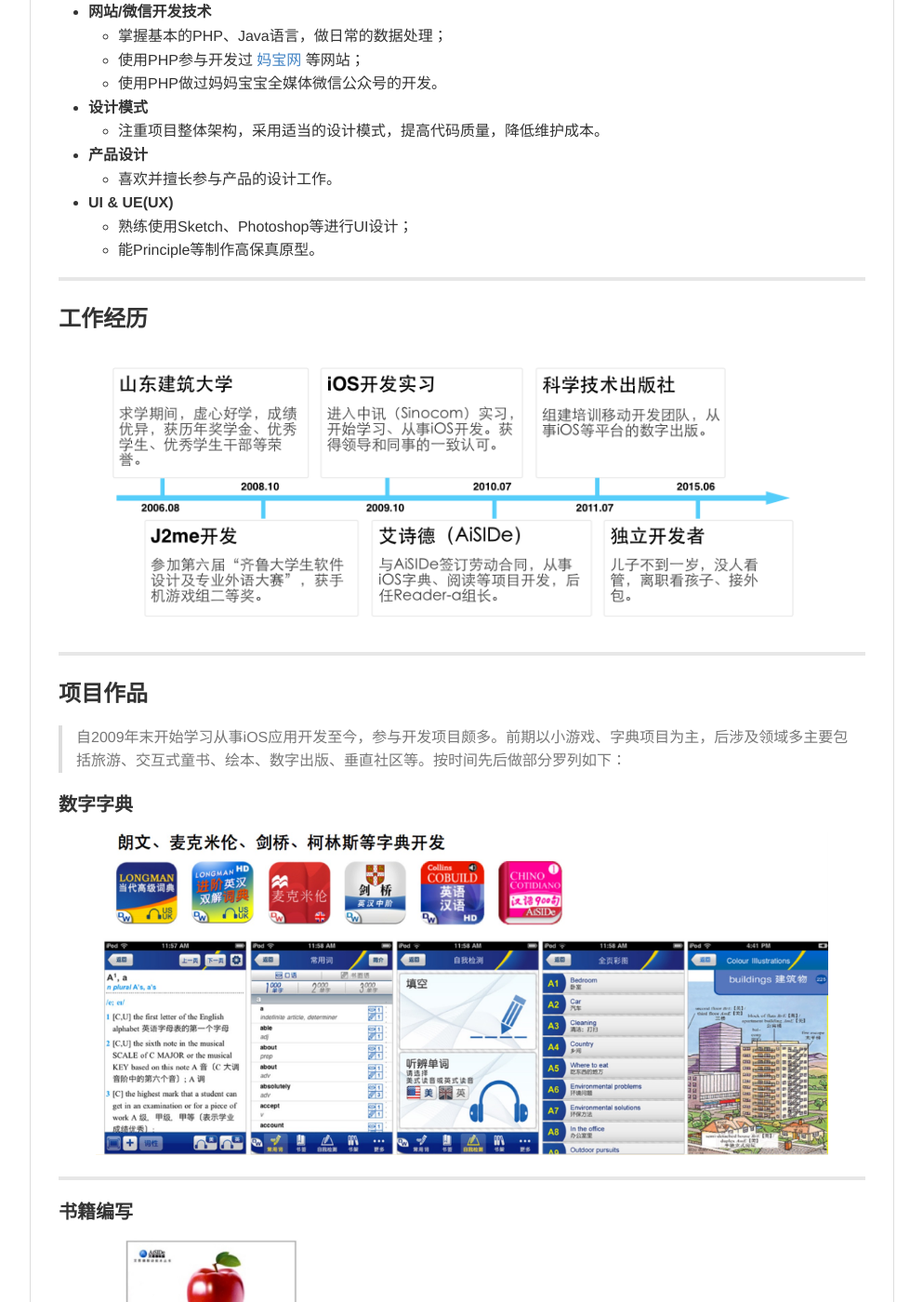
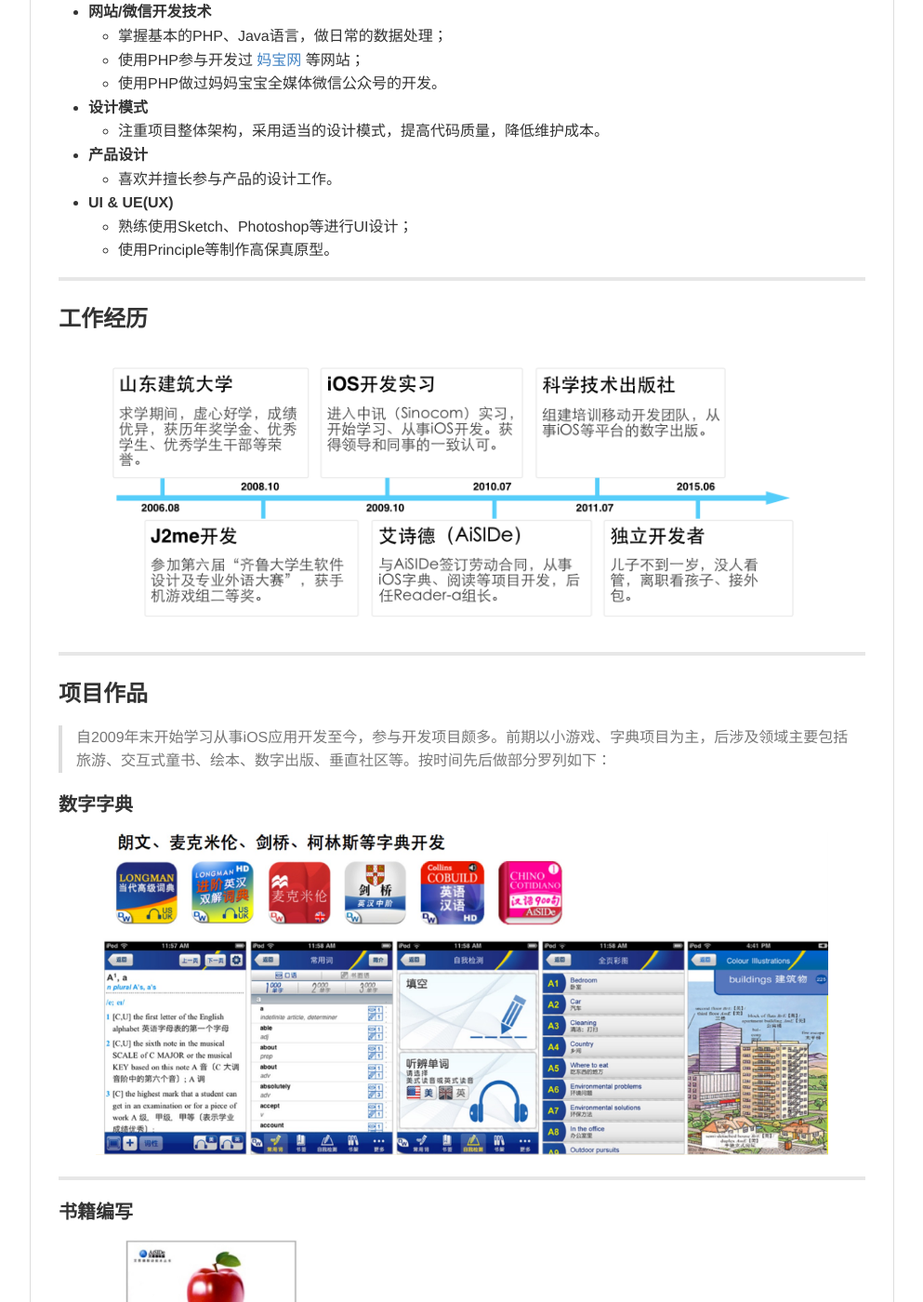
Before and after one commit to pimacun/pimacun.github.io, a Jekyll site: the page resume/index.html, which Jekyll copies as it is, in a window 1280 px wide and 1400 px high, scrolled down 629 px. Shown: the whole window at 93% size, without its empty margins (143-1136 px from the left). Built offline with Jekyll 4.4.1, drawn with Linux system fonts in a browser that asks for light colours.

Commit message:
update
update resume

```diff
--- a/resume/index.html
+++ b/resume/index.html
@@ -53,7 +53,7 @@
 
 <ul>
 <li>掌握基本的PHP、Java语言，做日常的数据处理；</li>
-<li>使用PHP参与开发过 <a href="http://www.mamabaobao.com">妈宝网</a> 等网站；</li>
+<li>使用PHP参与开发过 <a target="_blank" href="http://www.mamabaobao.com">妈宝网</a> 等网站；</li>
 <li>使用PHP做过妈妈宝宝全媒体微信公众号的开发。</li>
 </ul></li>
 <li><strong>设计模式</strong>
@@ -70,7 +70,7 @@
 
 <ul>
 <li>熟练使用Sketch、Photoshop等进行UI设计；</li>
-<li>能Principle等制作高保真原型。</li>
+<li>使用Principle等制作高保真原型。</li>
 </ul></li>
 </ul>
 
@@ -87,7 +87,7 @@
 <h3 id="项目作品">项目作品</h3>
 
 <blockquote>
-<p>自2009年末开始学习从事iOS应用开发至今，参与开发项目颇多。前期以小游戏、字典项目为主，后涉及领域多主要包括旅游、交互式童书、绘本、数字出版、垂直社区等。按时间先后做部分罗列如下：</p>
+<p>自2009年末开始学习从事iOS应用开发至今，参与开发项目颇多。前期以小游戏、字典项目为主，后涉及领域主要包括旅游、交互式童书、绘本、数字出版、垂直社区等。按时间先后做部分罗列如下：</p>
 </blockquote>
 
 <h4 id="数字字典">数字字典</h4>
```
